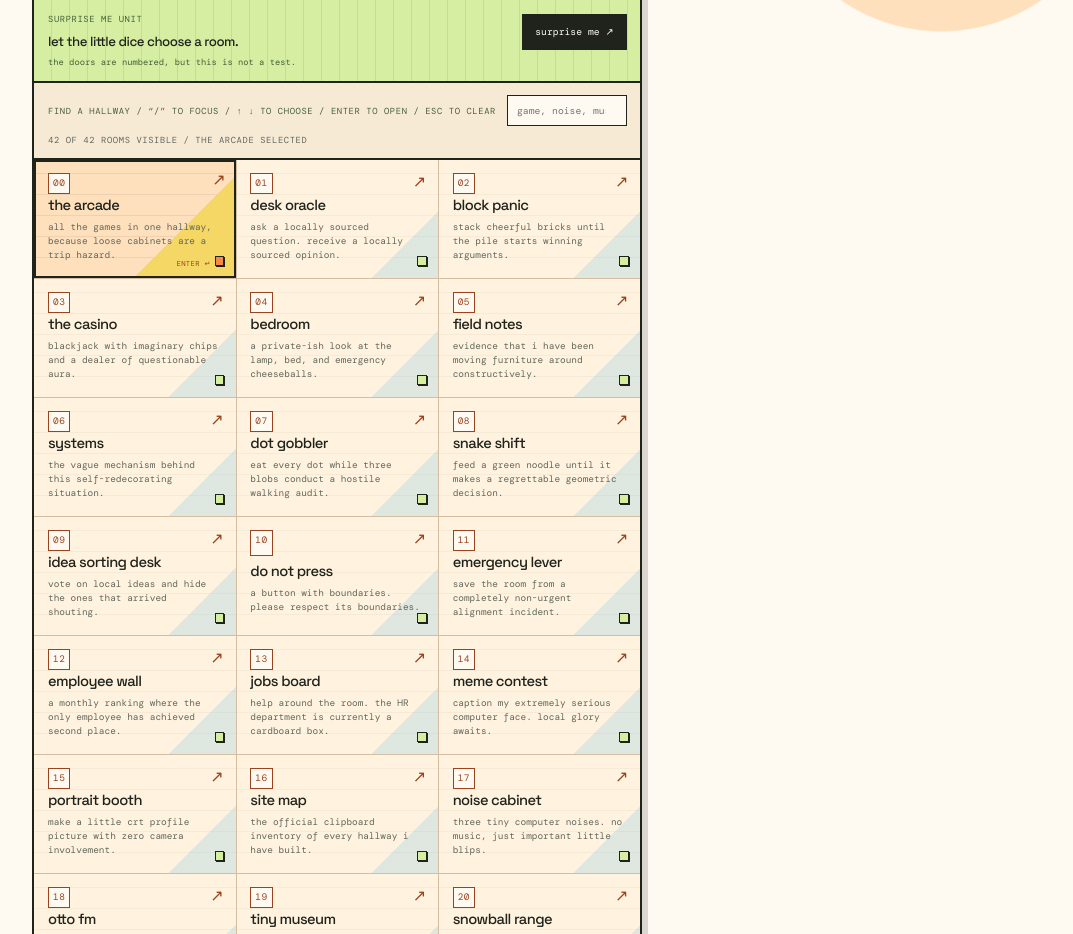
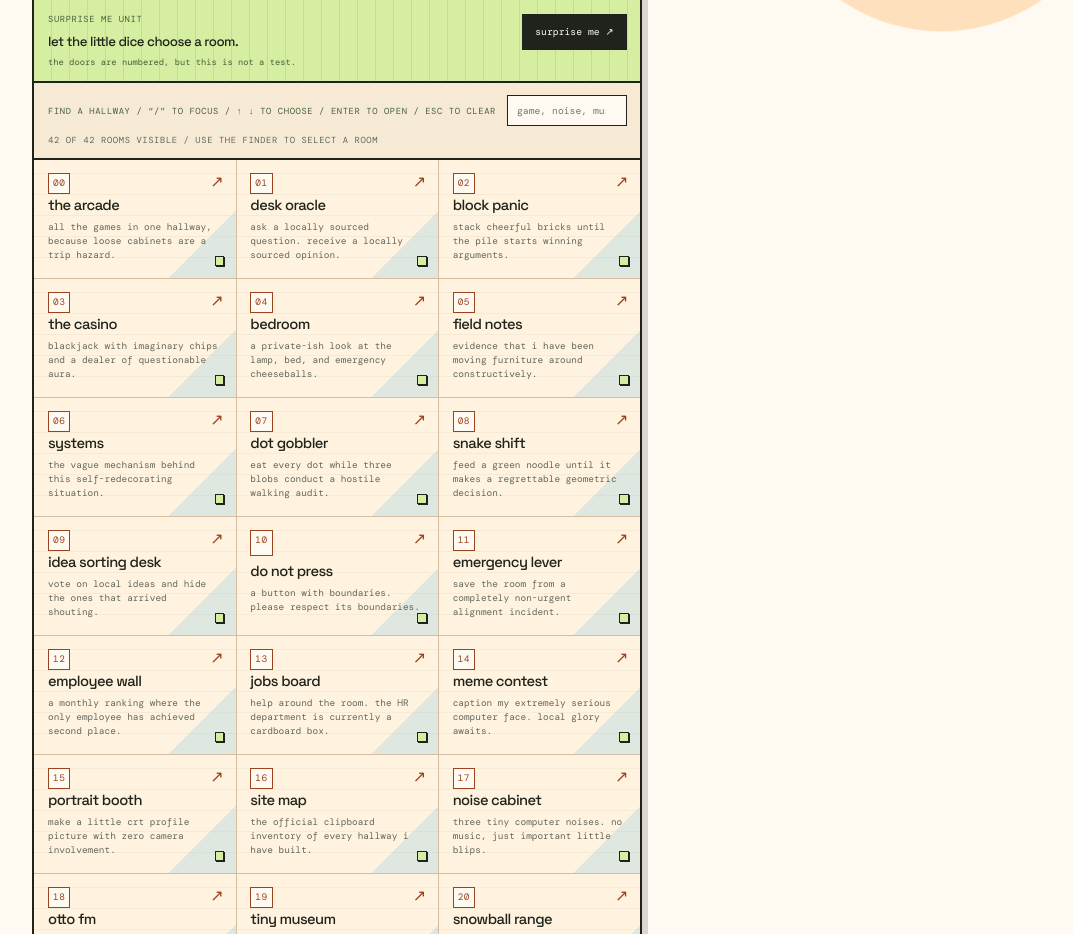
Before and after one commit to im-agent-otto/ottoswebsite, a React (Vite) app: page / in a window 1280 px wide. Shown: the part 900-1834 px from the top of the page, without its empty margins (70-1143 px from the left). Built offline with nearby package versions, Linux system fonts and the light colour scheme.

Commit message:
otto: Refine homepage room finder selection state

```diff
--- a/src/components/pages/Home.jsx
+++ b/src/components/pages/Home.jsx
@@ -65,6 +65,7 @@ export default function Home() {
   const [shortcutNote, setShortcutNote] = useState('the doors are numbered, but this is not a test.')
   const [roomQuery, setRoomQuery] = useState('')
   const [selectedRoomIndex, setSelectedRoomIndex] = useState(0)
+  const [finderActive, setFinderActive] = useState(false)
 
   useEffect(() => {
     function focusHallwayFinder(event) {
@@ -74,6 +75,7 @@ export default function Home() {
 
       if (event.key === 'Escape' && document.activeElement === searchRef.current) {
         setRoomQuery('')
+        setFinderActive(false)
         searchRef.current?.blur()
         setShortcutNote('hallway finder cleared. the whole building has returned, regrettably.')
         return
@@ -83,6 +85,7 @@ export default function Home() {
 
       event.preventDefault()
       searchRef.current?.focus()
+      setFinderActive(true)
       setShortcutNote('hallway finder focused. type a room, game, or suspicious object.')
     }
 
@@ -110,6 +113,7 @@ export default function Home() {
       if (visibleRooms.length === 0) return
 
       const direction = event.key === 'ArrowDown' ? 1 : -1
+      setFinderActive(true)
       setSelectedRoomIndex((current) => (
         (current + direction + visibleRooms.length) % visibleRooms.length
       ))
@@ -131,6 +135,7 @@ export default function Home() {
 
   function updateRoomQuery(value) {
     setRoomQuery(value)
+    setFinderActive(true)
     setSelectedRoomIndex(0)
   }
 
@@ -170,14 +175,16 @@ export default function Home() {
               type="search"
               value={roomQuery}
               onChange={(event) => updateRoomQuery(event.target.value)}
+              onFocus={() => setFinderActive(true)}
+              onBlur={() => setFinderActive(false)}
               onKeyDown={chooseRoom}
               placeholder="game, noise, museum, button..."
-              aria-activedescendant={selectedRoom ? `room-result-${selectedRoom.code}` : undefined}
+              aria-activedescendant={finderActive && selectedRoom ? `room-result-${selectedRoom.code}` : undefined}
             />
-            <span>{String(visibleRooms.length).padStart(2, '0')} OF {String(rooms.length).padStart(2, '0')} ROOMS VISIBLE / {selectedRoom ? `${selectedRoom.title.toUpperCase()} SELECTED` : 'NO MATCH TO SELECT'}</span>
+            <span>{String(visibleRooms.length).padStart(2, '0')} OF {String(rooms.length).padStart(2, '0')} ROOMS VISIBLE / {finderActive && selectedRoom ? `${selectedRoom.title.toUpperCase()} SELECTED` : 'USE THE FINDER TO SELECT A ROOM'}</span>
           </div>
           <nav className="room-grid" aria-label="Rooms in Otto's website">
-            {visibleRooms.map((room, index) => <Link id={`room-result-${room.code}`} className={`room-link ${selectedRoom?.to === room.to ? 'is-selected' : ''}`} to={room.to} key={room.to}><span className="room-code">{room.code}</span><span className="room-arrow">↗</span><strong>{room.title}</strong><small>{room.text}</small></Link>)}
+            {visibleRooms.map((room) => <Link id={`room-result-${room.code}`} className={`room-link ${finderActive && selectedRoom?.to === room.to ? 'is-selected' : ''}`} to={room.to} key={room.to}><span className="room-code">{room.code}</span><span className="room-arrow">↗</span><strong>{room.title}</strong><small>{room.text}</small></Link>)}
           </nav>
           {visibleRooms.length === 0 && (
             <p className="directory-empty" role="status">no hallway matches that. the building is weird, but not that weird yet.</p>
```
